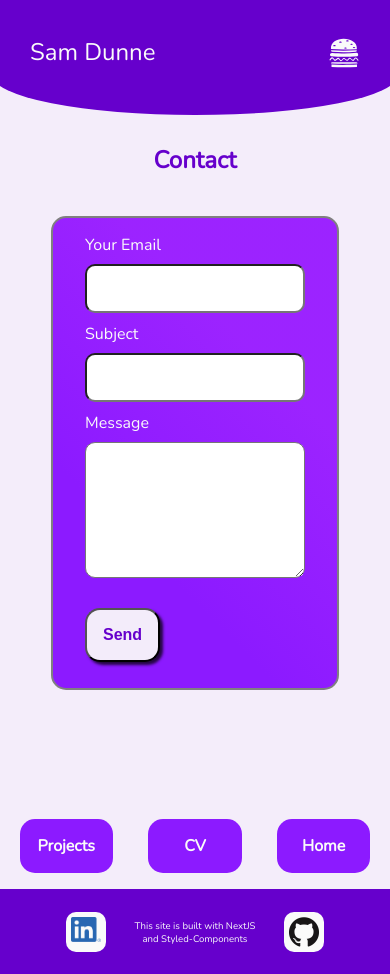
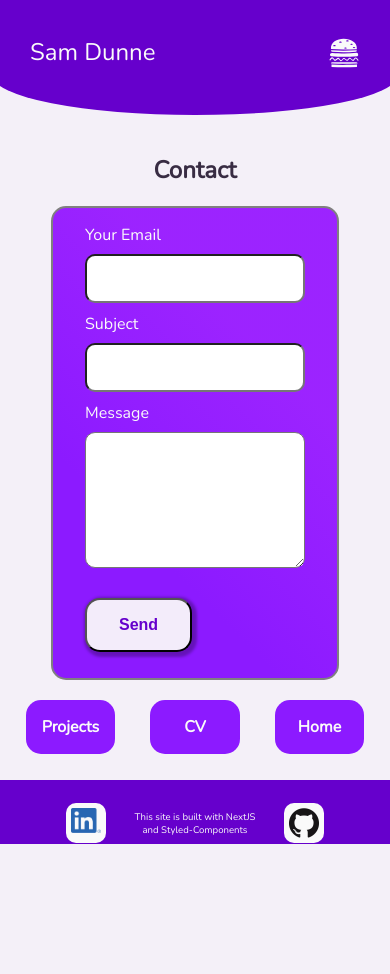
Before and after one commit to Sam-Dunne/portfolio-next-styledcomponents, a Next.js app: page /contact in a window 390 px wide. After the commit the page ends 844 px from the top, so only its background shows below. Built offline with nearby package versions, Linux system fonts and the light colour scheme.

Commit message:
endlessly futzing with responsive styling, when I should be asleep

```diff
--- a/components/DownloadPDFLink/DownloadPDFLink.elements.js
+++ b/components/DownloadPDFLink/DownloadPDFLink.elements.js
@@ -28,9 +28,11 @@ export const DownloadPDF = styled.a`
      &:hover {
     transform: scale(1.06);
     background-color: #26AD18;
+    color: #fafafa;
     }
 
     &:active {
+    color: #fafafa;
     transform: scale(0.8);
     background-color: green;
     }
--- a/components/Footer/Footer.elements.js
+++ b/components/Footer/Footer.elements.js
@@ -10,6 +10,7 @@ export const FooterContainer = styled.footer`
     background: #6600CC;
     height: 10vh;
     color: #fafafa;
+    margin-top: auto;
     @media ${device.laptopL} {
     }
     `;
--- a/device.js
+++ b/device.js
@@ -3,6 +3,7 @@ const size = {
     mobileM: '375px',
     mobileL: '425px',
     tablet: '768px',
+    ipadAir: '820px',
     laptop: '1024px',
     laptopL: '1280px',
     desktop: '2560px'
@@ -13,6 +14,7 @@ export const device = {
     mobileM: `(max-width: ${size.mobileM})`,
     mobileL: `(min-width: ${size.mobileL})`,
     tablet: `(min-width: ${size.tablet})`,
+    ipadAir: `(min-width: ${size.ipadAir})`,
     laptop: `(min-width: ${size.laptop})`,
     laptopL: `(min-width: ${size.laptopL})`,
     desktop: `(min-width: ${size.desktop})`,
--- a/globalstyle.js
+++ b/globalstyle.js
@@ -11,9 +11,10 @@ export const GlobalStyle = createGlobalStyle`
     }
 
     html, body {
+        height: 100%;
         max-width: 100%;
         overflow-x: hidden;
-        background: #F4EDFA;
+        background: #f4f0f8;
     }
 
     a, h3, h5, p {
@@ -32,6 +33,10 @@ export const Container = styled.main`
     @media ${device.tablet} {
         padding: 1em 3em;
         min-height: 60vh;
+    }
+    @media ${device.ipadAir} {
+        padding: 1em 3em;
+        min-height: 77vh;
     }
 
     @media ${device.laptopL} {
@@ -109,7 +114,7 @@ export const Button = styled.button`
 
 export const HeroH1 = styled.h1`
     font-family: 'Nunito', 'Source Sans Pro',sans-serif;
-    color: #6600CC;
+    color: #382c43;
     font-weight: 600;
     text-align: ${props => props.centered ? 'center' : 'start'};
 
@@ -186,7 +191,7 @@ export const HeaderTitle = styled.h1`
     font-family: 'Nunito', 'Source Sans Pro',sans-serif;
     font-weight: 600;
     font-size: 0.5rem;
-    color: #6600CC;
+    color: #382c43;
     font-size: ${props => props.small ? '1.3rem' : '1.5rem'};
     margin: 20px 0 10px 0;
     text-align: center;
@@ -200,7 +205,7 @@ export const HeaderTitle = styled.h1`
 
 export const H2 = styled.h2`
     font-family: 'Nunito', 'Source Sans Pro',sans-serif;
-    color: #6600CC;
+    color: #382c43;
     font-size: 0.6em;
     line-height: 1.2;
     margin: 1em auto 0 auto;
@@ -223,12 +228,12 @@ grid-gap: 35px;
 height: fit-content;
 width: 90%;
 min-width: fit-content;
-margin: 0 auto 1em auto;
+margin: 1em auto 1em auto;
 @media ${device.tablet} {
     width: 50vw;
     grid-gap: 45px;
     width: 24em;
-    margin-bottom: 3em;
+    margin: 3em auto 6.4em auto;
 }
 @media ${device.laptopL} {
     display: none;
--- a/pages/contact.js
+++ b/pages/contact.js
@@ -35,16 +35,19 @@ const ContactForm = styled.form`
 
 const Submit = styled.button`
     margin: 1em auto 0 auto;
+    box-sizing: border-box;
     background-color: #f3ecfa;
     text-align: center;
     outline: none;
-    padding: 1rem;
+    padding: 1rem 2rem;
     border-radius: 15px;
     text-decoration: none;
     font-weight: 600;
     font-size: 1rem;
     color: #6600CC;
-    box-shadow: 3px 3px 3px 0px rgba(0,0,0,0.75);
+    box-shadow: 2px 2px 3px 3px rgba(0,0,0,0.28);
+-webkit-box-shadow: 2px 2px 3px 3px rgba(0,0,0,0.28);
+-moz-box-shadow: 2px 2px 3px 3px rgba(0,0,0,0.28);
 
     transition:
         background-color 100ms ease-in,
@@ -105,8 +108,8 @@ const Contact = ({ small }) => {
             <Head>
                 <title>Contact</title>
             </Head>
+            <Container>
             <HeaderTitle>Contact</HeaderTitle>
-            <Container>
                 <ContactForm>
                     <FormItem>
                         <Label htmlFor='Your Email'>Your Email</Label>
@@ -124,12 +127,12 @@ const Contact = ({ small }) => {
                         <Submit primary type='submit' onClick={(e) => { handleSubmit(e) }}>Send</Submit>
                     </FormItem>
                 </ContactForm >
-            </Container>
             <LinkGrid>
                 <InPageLink href='/projects' >Projects</InPageLink>
                 <InPageLink href='/cv' >CV</InPageLink>
                 <InPageLink href='/' >Home</InPageLink>
             </LinkGrid>
+            </Container>
 
 
 
```
Also changed, not shown: pages/index.js (+14 -14 lines).
